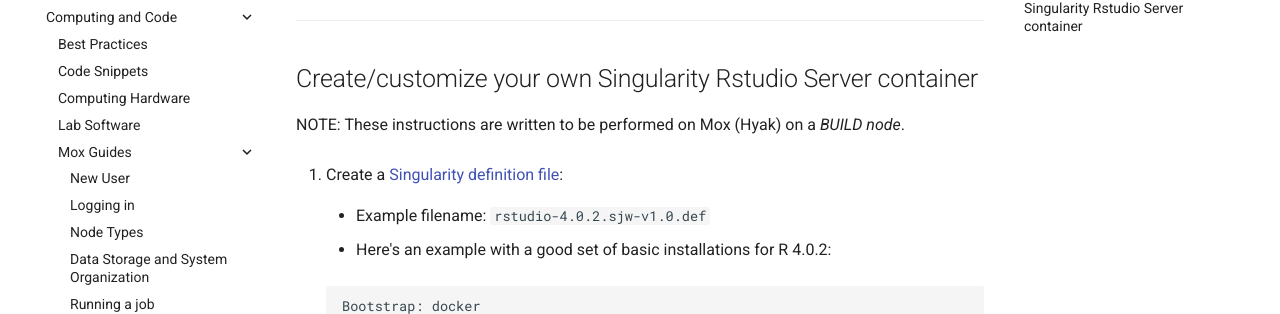
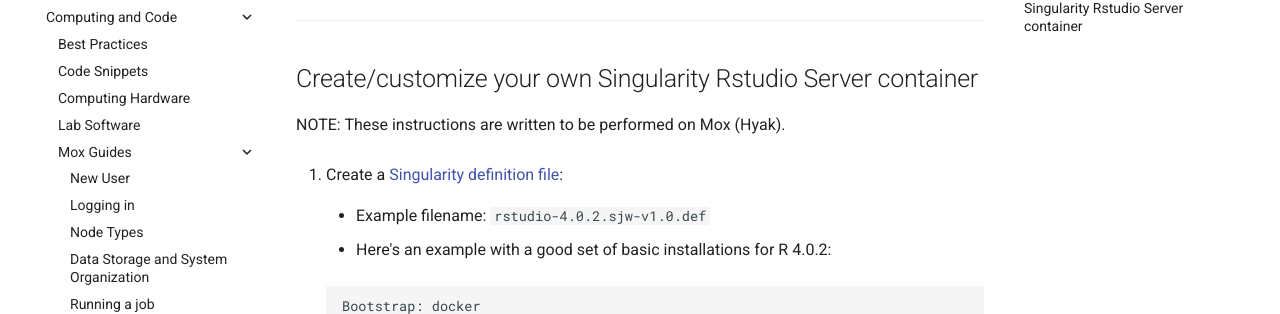
Before and after one commit to RobertsLab/resources, an MkDocs documentation site: the page built from docs/mox_RStudio-Server.md, in a window 1280 px wide and 900 px high, scrolled down 2352 px. Shown: the part 145-459 px from the top of the window. Built offline with MkDocs 1.6.1 and Material for MkDocs 9.7.7, drawn with Linux system fonts in a browser that asks for light colours; comment, search, counter and statistics services are not loaded.

Commit message:
Revert "add note to use build node for singularity"
This reverts commit 27ca7791d93aaa8beb9d501357b0b43add80829a.

```diff
--- a/docs/mox_RStudio-Server.md
+++ b/docs/mox_RStudio-Server.md
@@ -123,7 +123,7 @@
 
 ## Create/customize your own Singularity Rstudio Server container
 
-NOTE: These instructions are written to be performed on Mox (Hyak) on a _BUILD node_.
+NOTE: These instructions are written to be performed on Mox (Hyak).
 
 1. Create a [Singularity definition file](https://sylabs.io/guides/3.5/user-guide/definition_files.html):
 
```
